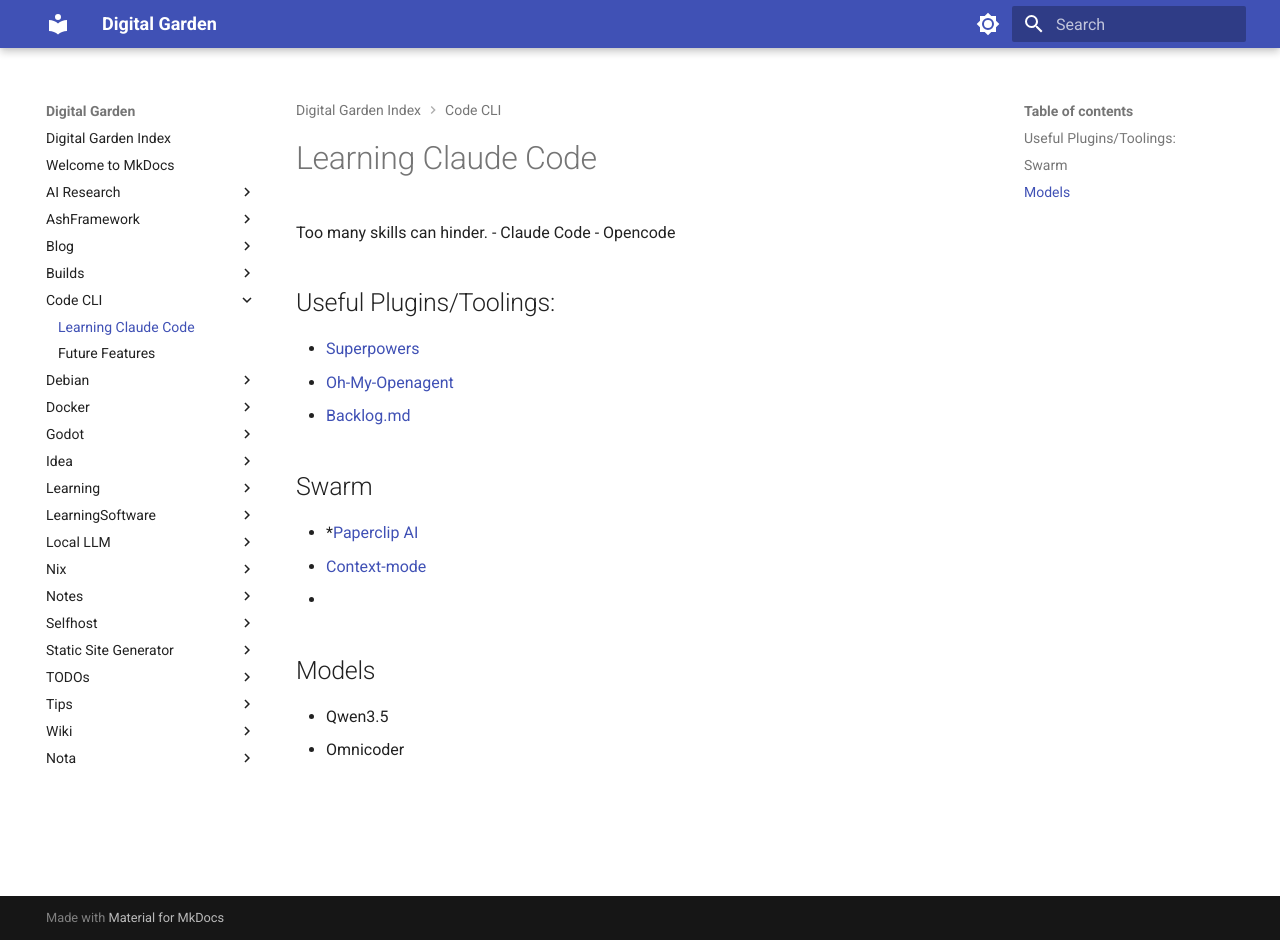
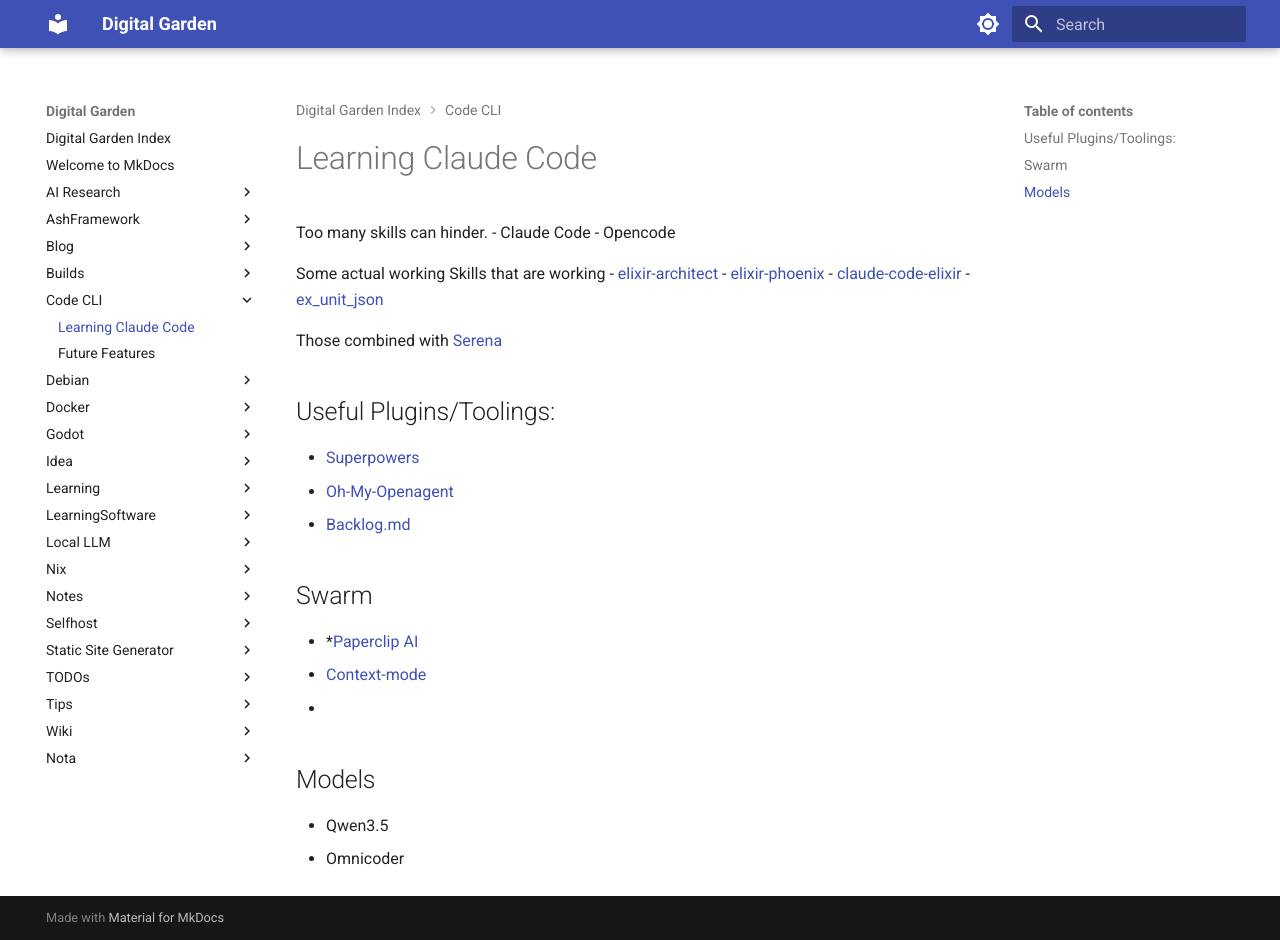
Before and after one commit to jnkk/mkdocs, an MkDocs documentation site: the page built from docs/Code-CLI/README.md, in a window 1280 px wide and 940 px high. Built offline with MkDocs 1.6.1 and Material for MkDocs 9.7.7, drawn with Linux system fonts in a browser that asks for light colours.

Commit message:
docs: expand working Elixir skills list and add Serena to Code-CLI
Co-Authored-By: Claude Opus 4.7 <noreply@anthropic.com>

```diff
--- a/docs/Code-CLI/README.md
+++ b/docs/Code-CLI/README.md
@@ -3,6 +3,14 @@
 Too many skills can hinder.
 - Claude Code
 - Opencode
+
+Some actual working Skills that are working
+- [elixir-architect](https://github.com/maxim-ist/elixir-architect)
+- [elixir-phoenix](https://github.com/oliver-kriska/claude-elixir-phoenix)
+- [claude-code-elixir](https://github.com/georgeguimaraes/claude-code-elixir)
+- [ex_unit_json](https://github.com/ZenHive/ex_unit_json)
+
+Those combined with [Serena](https://github.com/oraios/serena)
 
 ## Useful Plugins/Toolings:
 
```
